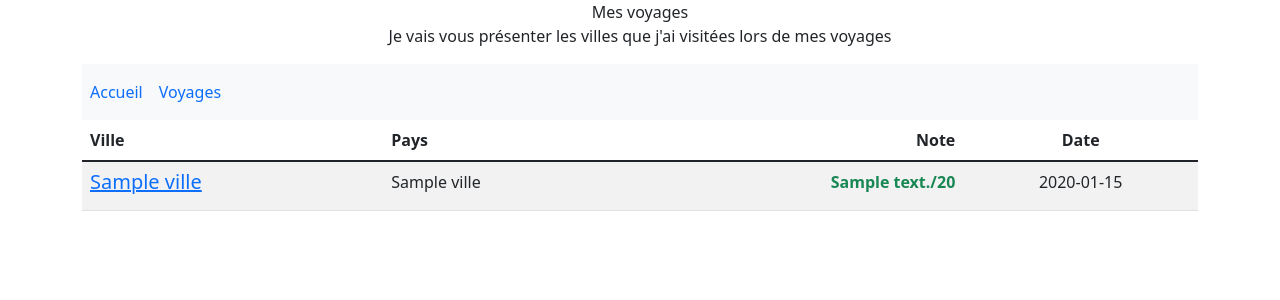
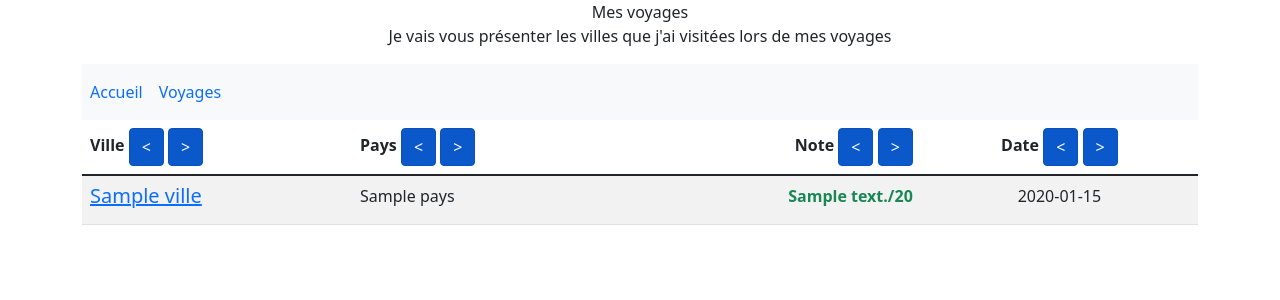
Before and after one commit to Sphayx/mesvoyages, a Symfony app: template templates/pages/voyages.html.twig in a window 1280 px wide. Shown: the top 300 px of the page. Run offline with Twig, Linux system fonts and the light colour scheme; the template is opened without the code that fills it: most values are stand-ins (such as "Sample title", 1, 10 or a date in 2020); some libraries are stand-ins or nearby versions.

Commit message:
Phase  9 : ORM(tri des enregistrements)

```diff
--- a/templates/pages/voyages.html.twig
+++ b/templates/pages/voyages.html.twig
@@ -4,10 +4,26 @@
     <table class="table table-striped">
         <thead>
             <tr>
-                <th class="text-left" scope="col">Ville</th>
-                <th class="text-left" scope="col">Pays</th>
-                <th class="text-end" scope="col">Note</th>
-                <th class="text-center" scope="col">Date</th>
+                <th class="text-left" scope="col">
+                    Ville
+                    <a href="{{ path('voyages.sort', {champ:'ville', ordre:'ASC'}) }}" class="btn btn-primary btn-sn active" role="button" aria-pressed="true"><</a>
+                    <a href="{{ path('voyages.sort', {champ:'ville', ordre:'DESC'}) }}" class="btn btn-primary btn-sn active" role="button" aria-pressed="true">></a>
+                </th>
+                <th class="text-left" scope="col">
+                    Pays
+                    <a href="{{ path('voyages.sort', {champ:'pays', ordre:'ASC'}) }}" class="btn btn-primary btn-sn active" role="button" aria-pressed="true"><</a>
+                    <a href="{{ path('voyages.sort', {champ:'pays', ordre:'DESC'}) }}" class="btn btn-primary btn-sn active" role="button" aria-pressed="true">></a>
+                </th>
+                <th class="text-end" scope="col">
+                    Note
+                    <a href="{{ path('voyages.sort', {champ:'note', ordre:'ASC'}) }}" class="btn btn-primary btn-sn active" role="button" aria-pressed="true"><</a>
+                    <a href="{{ path('voyages.sort', {champ:'note', ordre:'DESC'}) }}" class="btn btn-primary btn-sn active" role="button" aria-pressed="true">></a>
+                </th>
+                <th class="text-center" scope="col">
+                    Date
+                    <a href="{{ path('voyages.sort', {champ:'datecreation', ordre:'ASC'}) }}" class="btn btn-primary btn-sn active" role="button" aria-pressed="true"><</a>
+                    <a href="{{ path('voyages.sort', {champ:'datecreation', ordre:'DESC'}) }}" class="btn btn-primary btn-sn active" role="button" aria-pressed="true">></a>
+                </th>
             </tr>
         </thead>
         <tbody>
@@ -19,7 +35,7 @@
                         </h5>
                     </td>
                     <td>
-                        {{ visite.ville }}
+                        {{ visite.pays }}
                     </td>
                     <td class="text-end">
                         <strong>
```
Also changed, not shown: src/Controller/VoyagesController.php (+13 -1 lines), src/Repository/VisiteRepository.php (+12 -0 lines).
